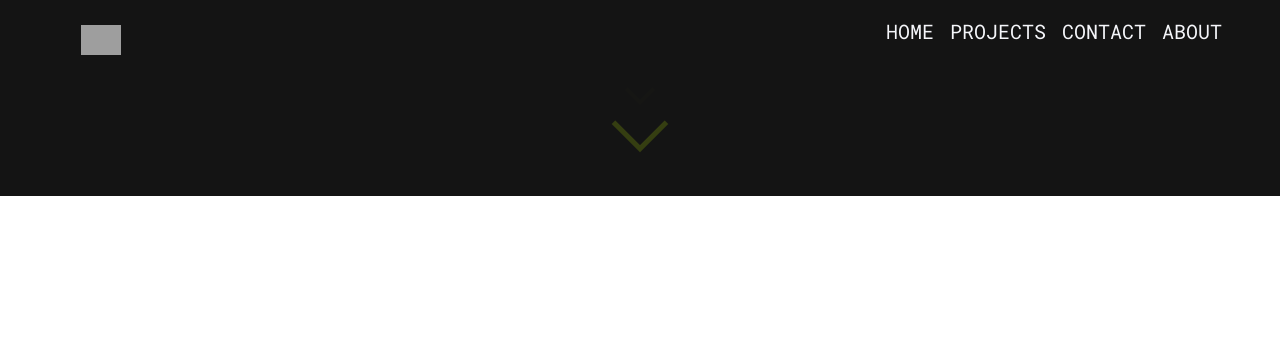
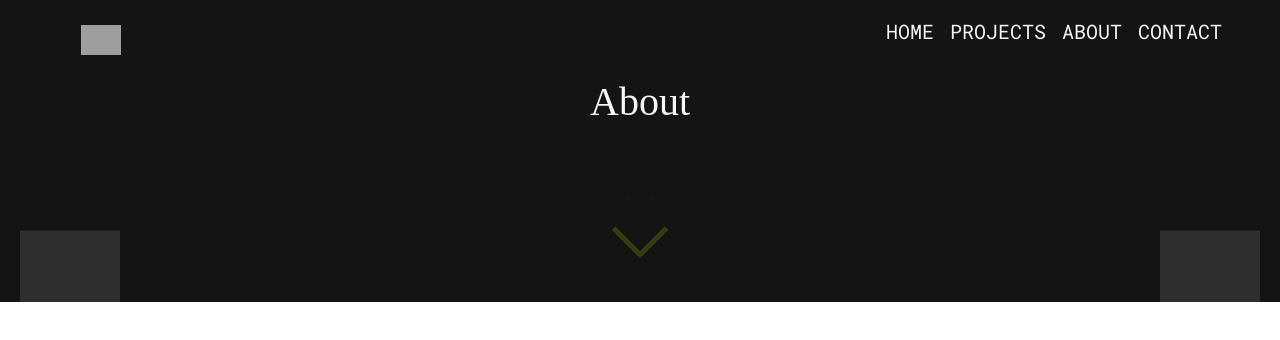
Before and after one commit to OlhaOvcharenko/Portfolio, a React (Create React App) app in the folder client/: page /about in a window 1280 px wide. Shown: the top 340 px of the page. Built offline with nearby package versions, Linux system fonts and the light colour scheme; no server answers; grey boxes are pictures that could not be loaded; a web font is replaced by a local one.

Commit message:
create About page

```diff
--- a/client/src/App.js
+++ b/client/src/App.js
@@ -9,6 +9,7 @@ import { loadProjectsRequest } from "./redux/projectsRedux";
 import { useEffect } from "react";
 import { Spinner } from "react-bootstrap";
 import Contact from "./components/Pages/Contact/Contact";
+import About from "./components/Pages/About/About";
 
 const App = () => {
 
@@ -47,6 +48,7 @@ const App = () => {
         <Route path="/" element={<Home />} />
         <Route path="/projects" element={<Projects />} />
         <Route path="/contact" element={<Contact />} />
+        <Route path="/about" element={<About/>} />
       </Routes>
       <Footer />
     </div>
--- /dev/null
+++ b/client/src/components/Pages/About/About.js
@@ -0,0 +1,15 @@
+import PageContainer from "../../Common/PageContainer/PageContainer";
+import ArrowRight from "../../Common/ArrowRight/Arrow";
+import ArrowLeft from "../../Common/ArrowLeft/ArrowLeft";
+
+const About = () => {
+    return (
+      <PageContainer>
+        <h1>About</h1>
+        <ArrowRight to="/contact" />
+        <ArrowLeft to="/projects" />
+      </PageContainer>
+    );
+  };
+
+  export default About;
--- a/client/src/components/Pages/Contact/Contact.js
+++ b/client/src/components/Pages/Contact/Contact.js
@@ -7,8 +7,8 @@ import styles from "../Contact/Contact.module.scss"
 const Contact = () => {
   return (
     <PageContainer>
-      <ArrowRight to="/About" />
-      <ArrowLeft to="/projects" />
+      <ArrowRight to="/" />
+      <ArrowLeft to="/about" />
       <h1 className="text-center">Contact me</h1>
       <h3 className={styles.subTitle}>Interested in collaborating on a project or discussing a potential opportunity? </h3>
       <h3 className={styles.subTitle}>Feel free to reach out to me using the form below.</h3>
--- a/client/src/components/Views/NavBar/NavBar.js
+++ b/client/src/components/Views/NavBar/NavBar.js
@@ -25,11 +25,11 @@ const NavBar = () => {
           <Nav.Link href="/projects" className="text-light">
             <p className={styles.link}>PROJECTS</p>
           </Nav.Link>
+          <Nav.Link href="/about" className='text-light' >
+            <p className={styles.link}>ABOUT</p>
+          </Nav.Link>
           <Nav.Link href="/contact" className='text-light' >
             <p className={styles.link}>CONTACT</p>
-          </Nav.Link>
-          <Nav.Link as={NavLink} to="/about" className='text-light' >
-            <p className={styles.link}>ABOUT</p>
           </Nav.Link>
         </Nav>
       </Navbar.Collapse>
```
